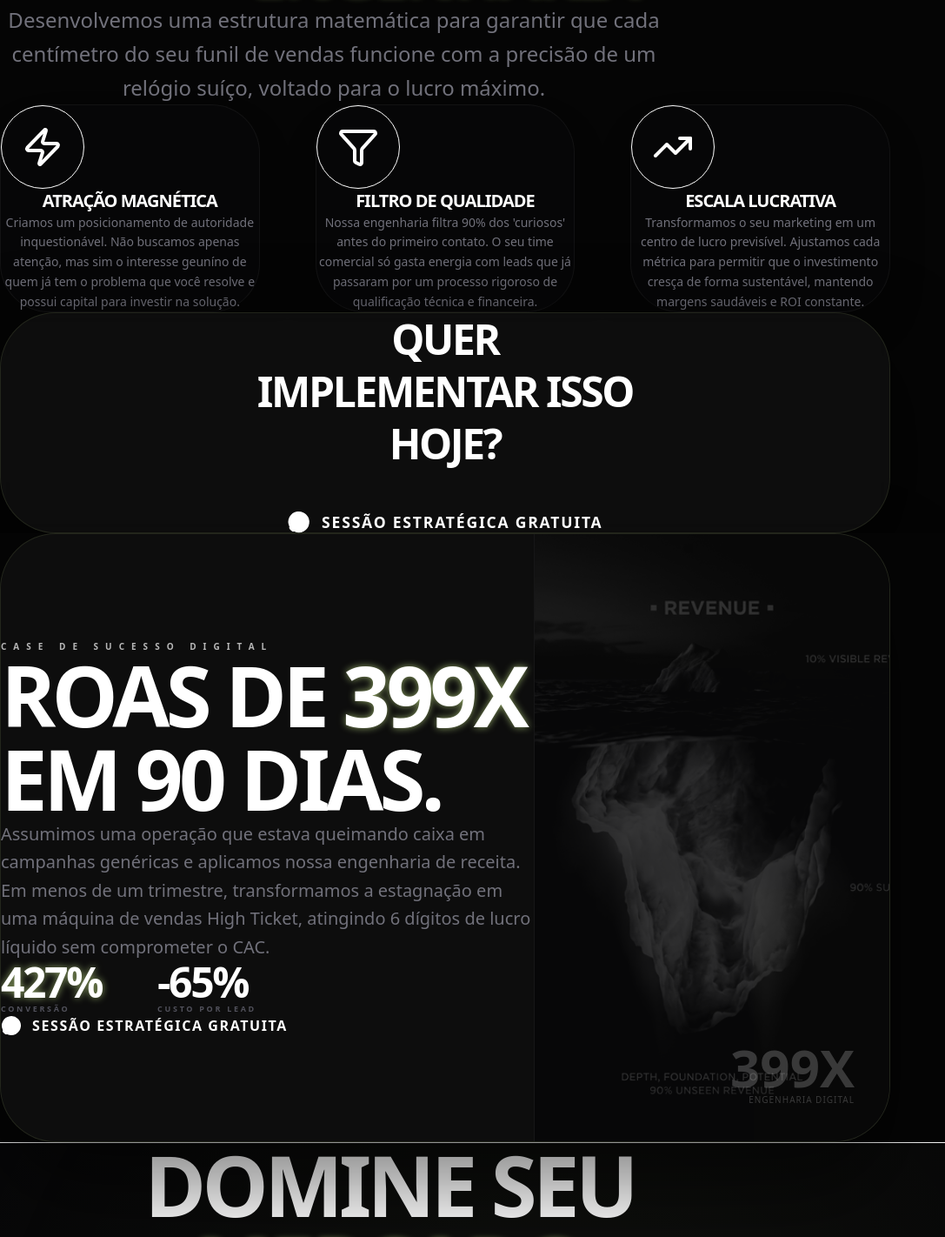
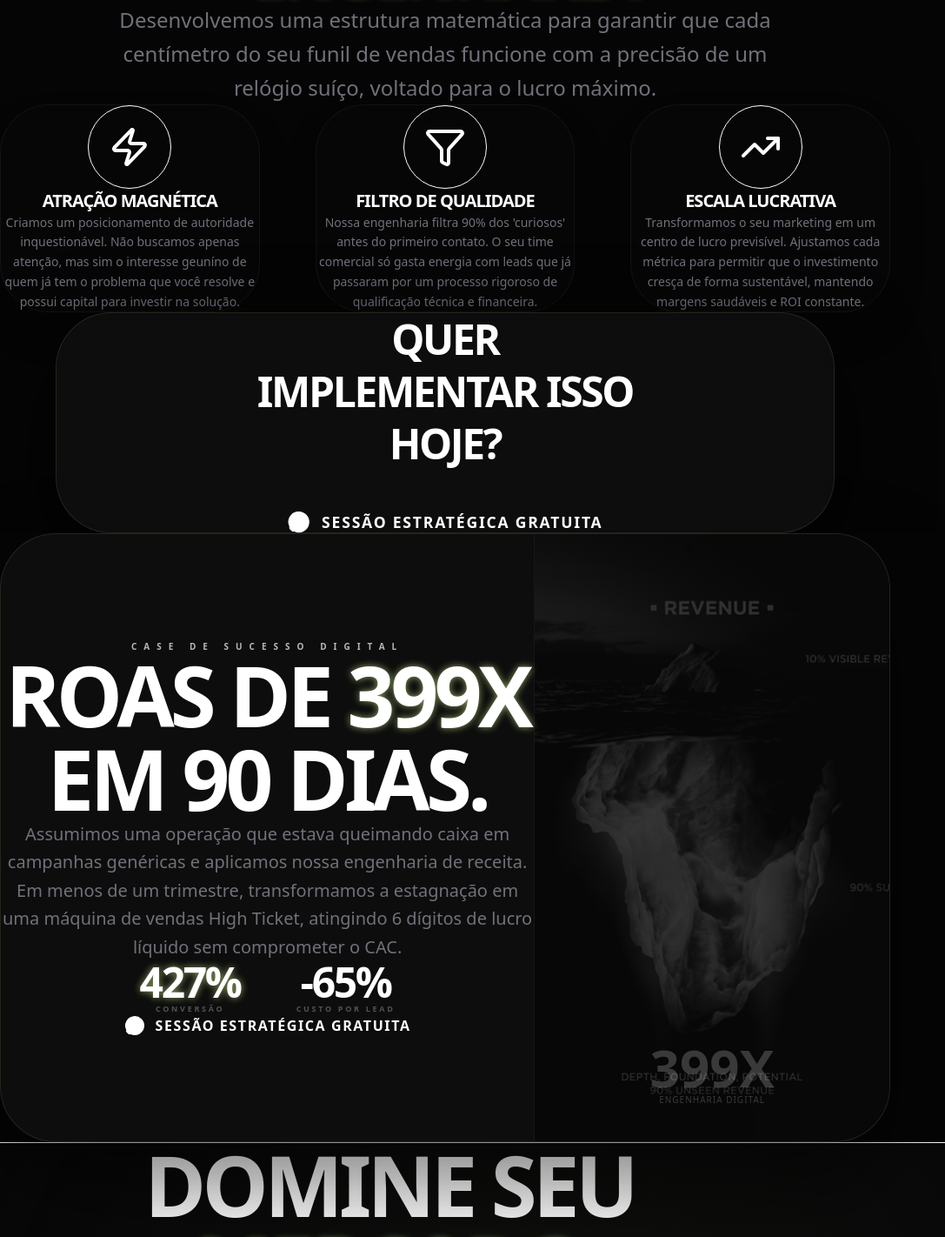
Before and after one commit to Banchoy/engenharia-de-receita, a Next.js app: page / in a window 1280 px wide. Shown: the part 2420-3842 px from the top of the page at 87% size, without its empty margins (0-1087 px from the left). Built offline with nearby package versions, Linux system fonts and the light colour scheme; no server answers.

Commit message:
Refactor: Global absolute centralization and symmetry alignment across all sections

```diff
--- a/src/components/CaseStudy.tsx
+++ b/src/components/CaseStudy.tsx
@@ -7,20 +7,20 @@ export default function CaseStudy() {
     return (
         <section className="py-48 px-6">
             <div className="max-w-5xl mx-auto glass rounded-[4rem] border-neon/10 overflow-hidden flex flex-col md:flex-row items-stretch min-h-[700px] shadow-[0_50px_100px_rgba(0,0,0,0.5)]">
-                <div className="p-14 md:p-24 md:w-3/5 space-y-14 flex flex-col justify-center text-center md:text-left relative z-10">
-                    <div className="space-y-8">
+                <div className="p-14 md:p-24 md:w-3/5 space-y-14 flex flex-col justify-center items-center text-center relative z-10 w-full">
+                    <div className="space-y-8 w-full">
                         <span className="text-neon font-bold text-[10px] uppercase tracking-[0.8em] block opacity-70">Case de Sucesso Digital</span>
                         <h2 className="text-5xl md:7xl lg:text-8xl font-heading font-black leading-none text-white tracking-tighter uppercase font-outline-2">
                             ROAS DE <span className="text-neon neon-text">399X</span> <br /> EM 90 DIAS.
                         </h2>
                     </div>
 
-                    <p className="text-zinc-500 text-lg md:text-xl leading-relaxed font-medium">
+                    <p className="text-zinc-500 text-lg md:text-xl leading-relaxed font-medium max-w-2xl mx-auto">
                         Assumimos uma operação que estava queimando caixa em campanhas genéricas e aplicamos nossa engenharia de receita.
                         Em menos de um trimestre, transformamos a estagnação em uma máquina de vendas High Ticket, atingindo 6 dígitos de lucro líquido sem comprometer o CAC.
                     </p>
 
-                    <div className="flex flex-wrap justify-center md:justify-start gap-16 pt-4">
+                    <div className="flex flex-wrap justify-center gap-16 pt-4 w-full">
                         <div className="space-y-2">
                             <p className="text-5xl font-heading font-black text-neon neon-text font-outline-1 tracking-tighter">427%</p>
                             <p className="text-[9px] text-zinc-600 uppercase font-black tracking-[0.3em]">Conversão</p>
@@ -31,12 +31,12 @@ export default function CaseStudy() {
                         </div>
                     </div>
 
-                    <div className="pt-10 flex justify-center md:justify-start">
+                    <div className="pt-10 flex justify-center w-full">
                         <WhatsAppButton className="shadow-neon" />
                     </div>
                 </div>
 
-                <div className="md:w-2/5 relative min-h-[400px] md:min-h-full bg-zinc-950/40 border-l border-white/5">
+                <div className="md:w-2/5 relative min-h-[400px] md:min-h-full bg-zinc-950/40 border-l border-white/5 flex items-center justify-center">
                     <img
                         src="/iceberg.png"
                         alt="Análise Profunda de Receita"
@@ -44,8 +44,8 @@ export default function CaseStudy() {
                     />
                     <div className="absolute inset-0 bg-gradient-to-t md:bg-gradient-to-r from-background via-transparent to-transparent pointer-events-none" />
 
-                    {/* Overlay Text Effect */}
-                    <div className="absolute bottom-10 right-10 flex flex-col items-end opacity-20 group">
+                    {/* Overlay Text Effect Centered for balance */}
+                    <div className="absolute bottom-10 right-10 flex flex-col items-end opacity-20 group md:right-1/2 md:translate-x-1/2 md:items-center">
                         <span className="text-[60px] font-heading font-black leading-none text-white font-outline-1">399X</span>
                         <span className="text-[10px] uppercase tracking-widest text-white">Engenharia Digital</span>
                     </div>
--- a/src/components/Pillars.tsx
+++ b/src/components/Pillars.tsx
@@ -30,8 +30,8 @@ export default function Pillars() {
             <div className="absolute top-0 right-0 w-[500px] h-[500px] bg-neon/10 rounded-full blur-[200px] opacity-10 pointer-events-none" />
             <div className="absolute bottom-0 left-0 w-[300px] h-[300px] bg-neon/5 rounded-full blur-[150px] opacity-10 pointer-events-none" />
 
-            <div className="max-w-5xl mx-auto relative z-10">
-                <div className="text-center mb-40 space-y-10">
+            <div className="max-w-5xl mx-auto relative z-10 flex flex-col items-center">
+                <div className="text-center mb-40 space-y-10 w-full flex flex-col items-center">
                     <h2 className="text-4xl md:text-7xl font-heading font-black leading-none text-white">
                         A CIÊNCIA DA <br /><span className="text-neon neon-text">ENGENHARIA</span>
                     </h2>
@@ -41,7 +41,7 @@ export default function Pillars() {
                     </p>
                 </div>
 
-                <div className="grid md:grid-cols-3 gap-16 mb-40">
+                <div className="grid md:grid-cols-3 gap-16 mb-40 w-full justify-items-center">
                     {pillars.map((pillar, index) => (
                         <motion.div
                             key={index}
@@ -49,9 +49,9 @@ export default function Pillars() {
                             whileInView={{ opacity: 1, y: 0 }}
                             viewport={{ once: true }}
                             transition={{ delay: index * 0.1 }}
-                            className="text-center group relative p-14 rounded-[3.5rem] border border-white/5 bg-zinc-950/40 hover:border-neon/30 transition-all duration-700 shadow-2xl hover:shadow-neon/5"
+                            className="text-center group relative p-14 rounded-[3.5rem] border border-white/5 bg-zinc-950/40 hover:border-neon/30 transition-all duration-700 shadow-2xl hover:shadow-neon/5 flex flex-col items-center"
                         >
-                            <div className="w-24 h-24 bg-neon/5 border border-neon/10 rounded-full flex items-center justify-center mx-auto mb-10 group-hover:bg-neon group-hover:text-background transition-all duration-500 shadow-neon/10">
+                            <div className="w-24 h-24 bg-neon/5 border border-neon/10 rounded-full flex items-center justify-center mb-10 group-hover:bg-neon group-hover:text-background transition-all duration-500 shadow-neon/10">
                                 <pillar.icon className="w-12 h-12" />
                             </div>
                             <h3 className="text-xl font-heading font-black mb-6 text-white uppercase tracking-tighter">{pillar.title}</h3>
@@ -62,7 +62,7 @@ export default function Pillars() {
                     ))}
                 </div>
 
-                <div className="flex flex-col items-center gap-12 p-20 rounded-[4rem] glass border-neon/10 text-center shadow-[0_40px_100px_rgba(0,0,0,0.8)] relative group">
+                <div className="flex flex-col items-center gap-12 p-20 rounded-[4rem] glass border-neon/10 text-center shadow-[0_40px_100px_rgba(0,0,0,0.8)] relative group w-full max-w-4xl mx-auto">
                     <div className="absolute inset-0 bg-neon/5 opacity-0 group-hover:opacity-100 transition-opacity duration-1000 rounded-[4rem]" />
                     <h4 className="text-3xl md:text-5xl font-heading font-black max-w-md mx-auto leading-tight text-white uppercase tracking-tighter relative z-10">
                         QUER IMPLEMENTAR ISSO HOJE?
```
